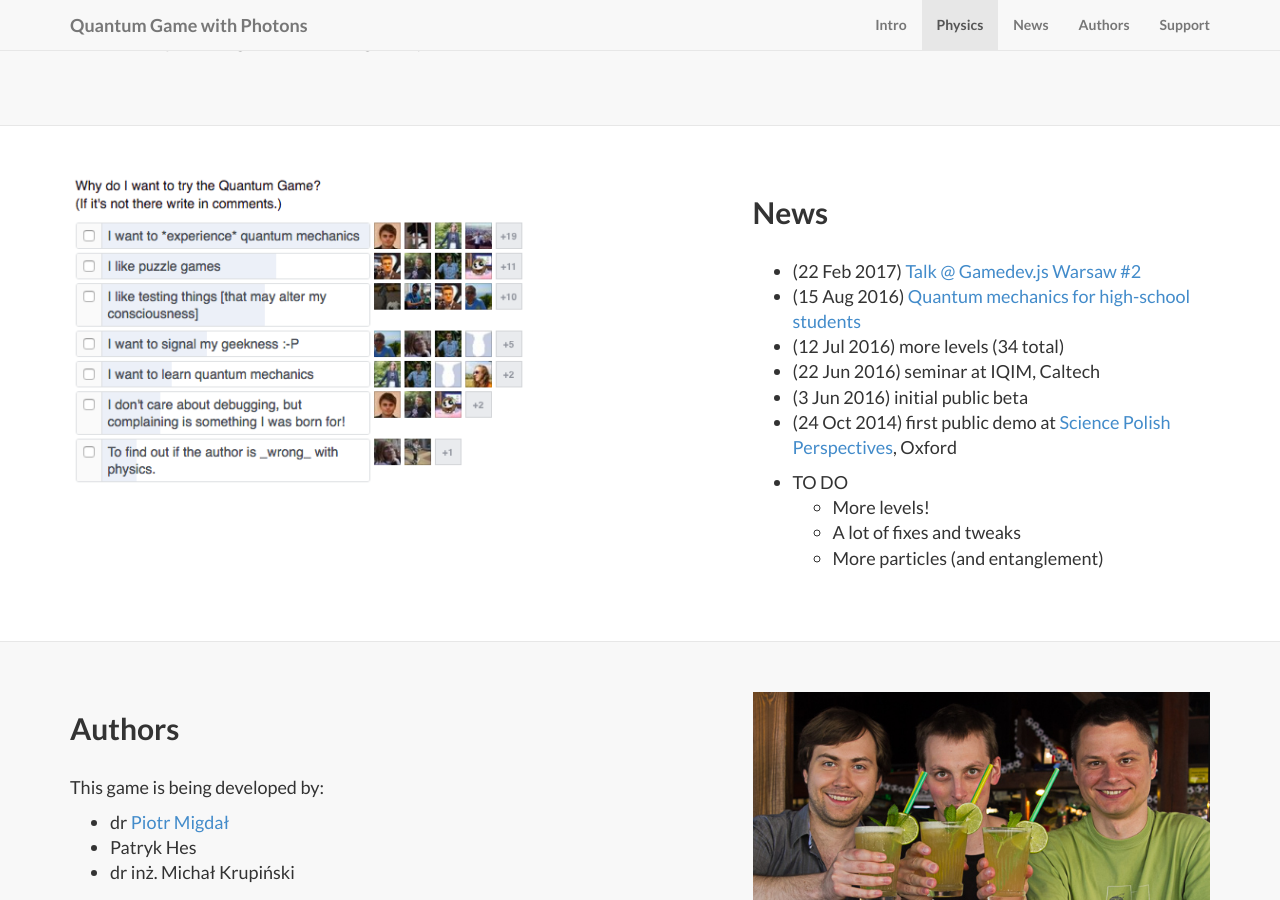
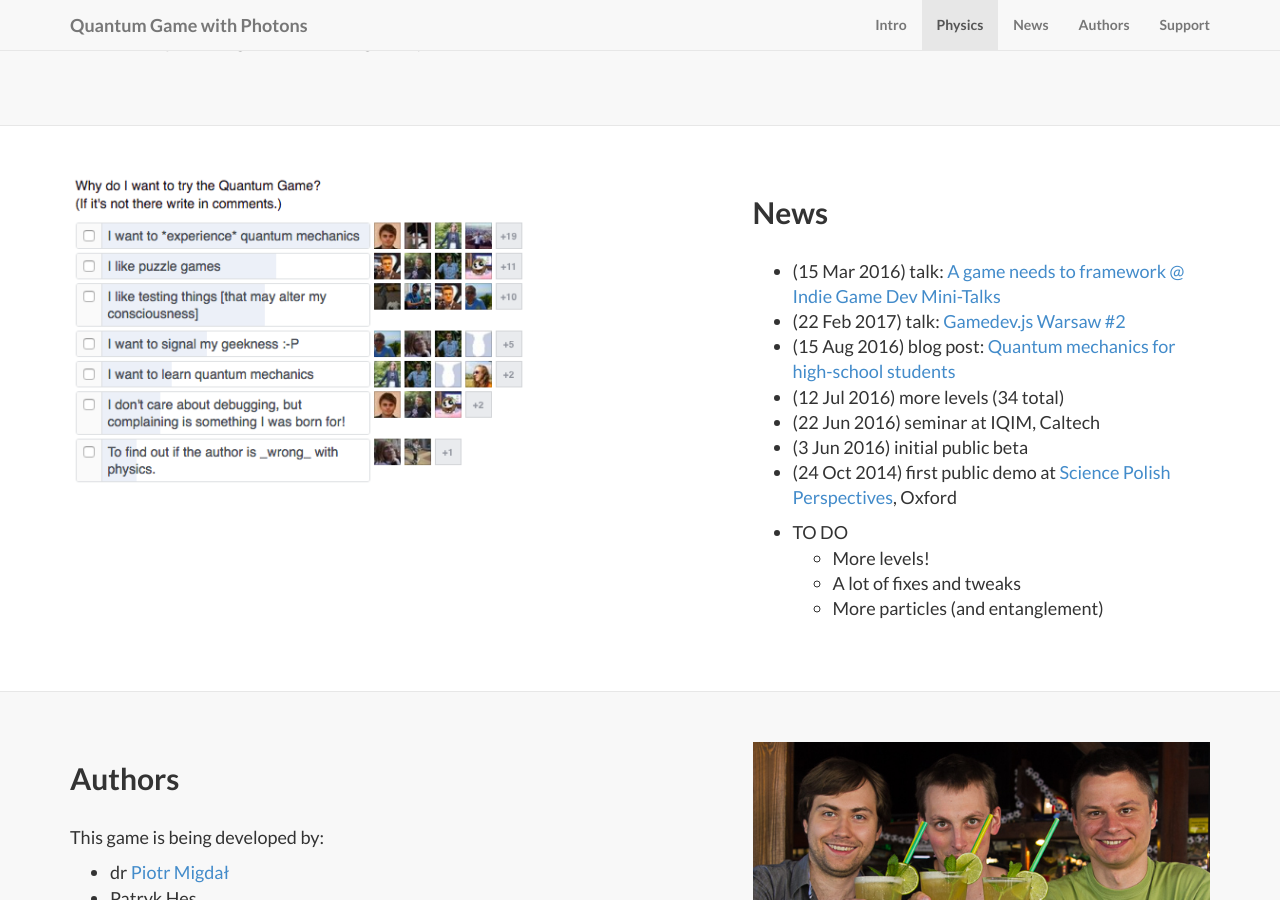
Before and after one commit to stared/old-quantum-landing, a Jekyll site: the page built from index.html, in a window 1280 px wide and 900 px high, scrolled down 1775 px. Built offline with Jekyll 4.4.1, drawn with Linux system fonts in a browser that asks for light colours; nearby versions of some CDN libraries; library files that are not in the unit come from our copies.

Commit message:
event - talk in mountain view

```diff
--- a/_posts/2014-09-23-services-3.markdown
+++ b/_posts/2014-09-23-services-3.markdown
@@ -7,8 +7,9 @@ description: |
 anchor_name: News
 ---
 
-* (22 Feb 2017) [Talk @ Gamedev.js Warsaw #2](https://www.facebook.com/events/1807171672869620/)
-* (15 Aug 2016) [Quantum mechanics for high-school students](http://p.migdal.pl/2016/08/15/quantum-mechanics-for-high-school-students.html)
+* (15 Mar 2016) talk: [A game needs to framework @ Indie Game Dev Mini-Talks](https://speakerdeck.com/pmigdal/a-game-needs-to-framework)
+* (22 Feb 2017) talk: [Gamedev.js Warsaw #2](https://www.facebook.com/events/1807171672869620/)
+* (15 Aug 2016) blog post: [Quantum mechanics for high-school students](http://p.migdal.pl/2016/08/15/quantum-mechanics-for-high-school-students.html)
 * (12 Jul 2016) more levels (34 total)
 * (22 Jun 2016) seminar at IQIM, Caltech
 * (3 Jun 2016) initial public beta
```
